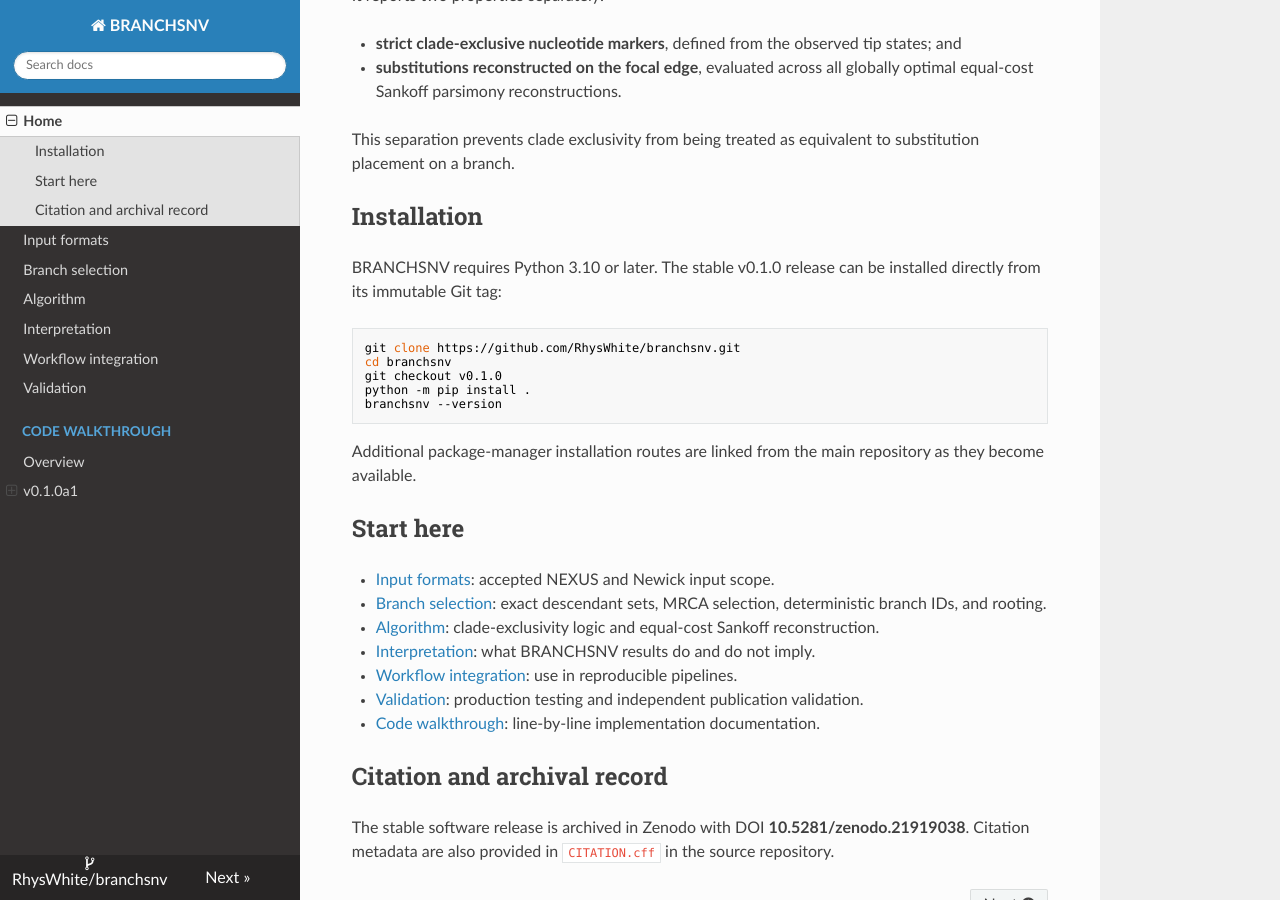
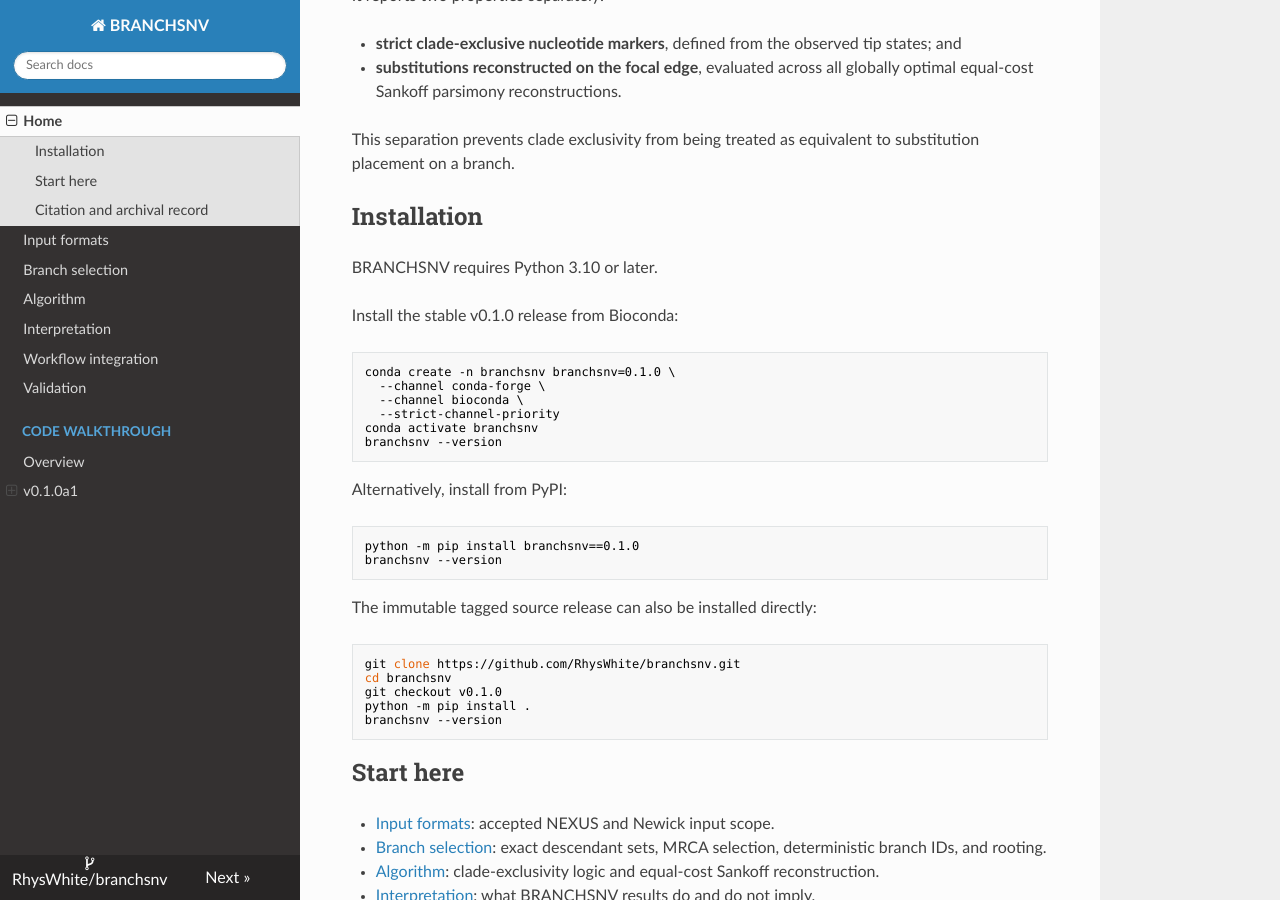
Before and after one commit to RhysWhite/branchsnv, an MkDocs documentation site: the page built from docs/index.md, in a window 1280 px wide and 900 px high, scrolled down 248 px. Built offline with MkDocs 1.6.1, drawn with Linux system fonts in a browser that asks for light colours; nearby versions of some CDN libraries.

Commit message:
Document Bioconda installation

````diff
--- a/docs/index.md
+++ b/docs/index.md
@@ -11,7 +11,27 @@
 
 ## Installation
 
-BRANCHSNV requires Python 3.10 or later. The stable v0.1.0 release can be installed directly from its immutable Git tag:
+BRANCHSNV requires Python 3.10 or later.
+
+Install the stable v0.1.0 release from Bioconda:
+
+```bash
+conda create -n branchsnv branchsnv=0.1.0 \
+  --channel conda-forge \
+  --channel bioconda \
+  --strict-channel-priority
+conda activate branchsnv
+branchsnv --version
+```
+
+Alternatively, install from PyPI:
+
+```bash
+python -m pip install branchsnv==0.1.0
+branchsnv --version
+```
+
+The immutable tagged source release can also be installed directly:
 
 ```bash
 git clone https://github.com/RhysWhite/branchsnv.git
@@ -20,8 +40,6 @@
 python -m pip install .
 branchsnv --version
 ```
-
-Additional package-manager installation routes are linked from the main repository as they become available.
 
 ## Start here
 
--- a/pyproject.toml
+++ b/pyproject.toml
@@ -43,6 +43,7 @@
 Issues = "https://github.com/RhysWhite/branchsnv/issues"
 Validation = "https://github.com/RhysWhite/branchsnv-validation"
 Changelog = "https://github.com/RhysWhite/branchsnv/blob/main/CHANGELOG.md"
+Bioconda = "https://anaconda.org/bioconda/branchsnv"
 
 [project.scripts]
 branchsnv = "branchsnv.cli:main"
````
Also changed, not shown: README.md (+22 -3 lines).
